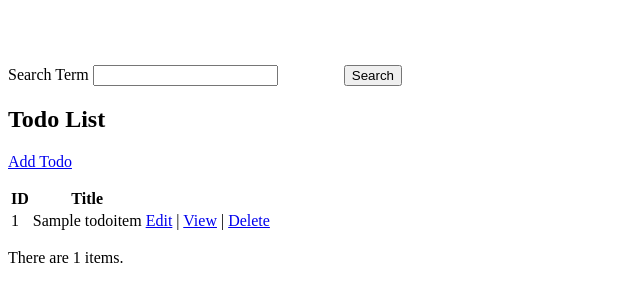
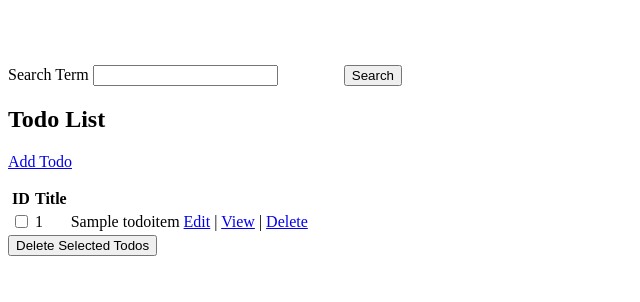
Before and after one commit to foobacca/htmx-todo, a Django app: page /todo/ in a window 1280 px wide. Shown: the part 143-445 px from the top of the page, without its empty margins (0-640 px from the left). Run offline with Django 5.2, Linux system fonts and the light colour scheme; tables that the repository leaves empty hold one stand-in row (values such as "Sample post").

Commit message:
add bulk delete to table

```diff
--- a/todo/templates/todo/list.html
+++ b/todo/templates/todo/list.html
@@ -28,6 +28,7 @@
     <p>
       <a href="{% url 'todo:new' %}">Add Todo</a>
     </p>
+    <form>
     <table>
       <thead>
         <tr>
@@ -55,6 +56,15 @@
       {% endif %}
       </tbody>
     </table>
+    <button
+      hx-delete="{% url 'todo:list' %}"
+      hx-headers='{"X-CSRFToken": "{{ csrf_token }}"}'
+      hx-confirm="Are you sure you want to delete these contacts?"
+      hx-target="body"
+      >
+      Delete Selected Todos
+    </button>
+    </form>
     <p> <span hx-get="{% url 'todo:count' %}" hx-trigger="revealed">
       <img id="spinner" class="htmx-indicator" src="{% static 'img/spinning-circles.svg' %}" />
     </span> </p>
--- a/todo/templates/todo/todo_rows.html
+++ b/todo/templates/todo/todo_rows.html
@@ -1,5 +1,6 @@
       {% for todo_item in todo_list %}
         <tr>
+          <td><input type="checkbox" name="selected_todo_ids" value="{{ todo_item.id }}"></td>
           <td> {{ todo_item.id }} </td>
           <td> {{ todo_item.title }} </td>
           <td>
--- a/todo/views.py
+++ b/todo/views.py
@@ -10,8 +10,13 @@
 from .response import HttpResponseSeeOther
 
 
-@require_safe
+@require_http_methods(["GET", "HEAD", "DELETE"])
 def todo_list(request):
+    if request.method == "DELETE":
+        todo_ids = [int(id) for id in request.GET.getlist("selected_todo_ids")]
+        TodoItem.objects.filter(id__in=todo_ids).delete()
+        messages.add_message(request, messages.INFO, "deleted todos!")
+
     page_number = request.GET.get("page", 1)
     if search := request.GET.get("q", ""):
         todo_qs = TodoItem.objects.contains_text(search)
@@ -42,7 +47,7 @@
     todo = get_object_or_404(TodoItem, id=todo_id)
     if request.method == "DELETE":
         todo.delete()
-        if request.headers.get("HX-Trigger") == "delete-btn":
+        if request.DELETE.get("HX-Trigger") == "delete-btn":
             messages.add_message(request, messages.INFO, "Deleted todo item")
             return HttpResponseSeeOther(resolve_url("todo:list"))
         return HttpResponse("")
```
